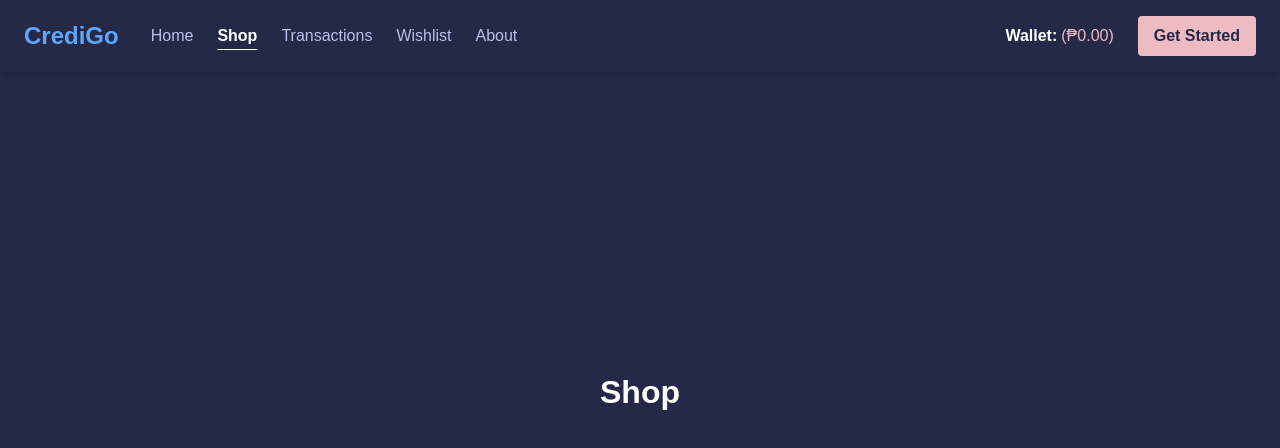
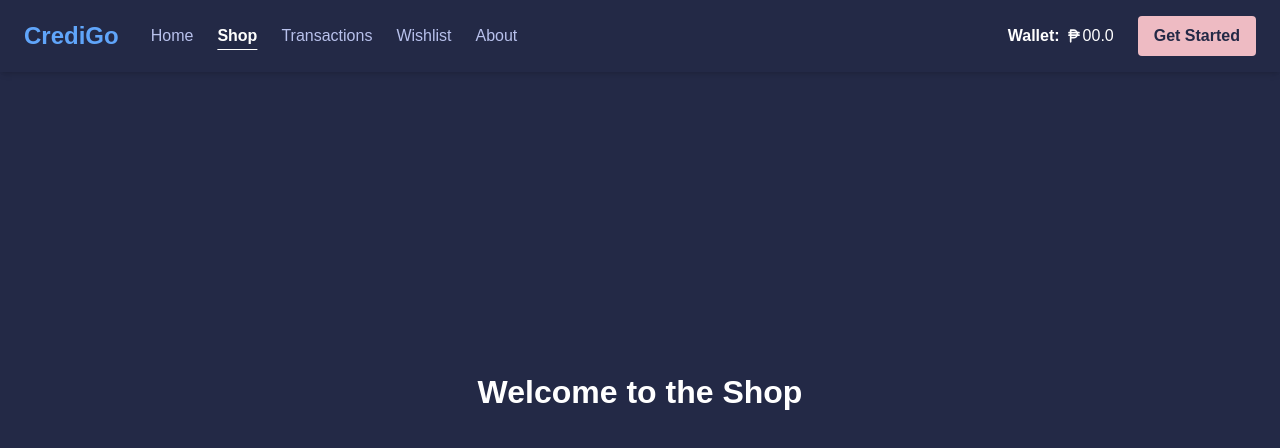
Before and after one commit to Dadaisuk1/IT342_CrediGo, a React (Vite) app in the folder frontend_web/: page /shop in a window 1280 px wide. Shown: the top 448 px of the page. Built offline with nearby package versions, Linux system fonts and the light colour scheme; a web font is replaced by a local one.

Commit message:
Lazy loading navbar

```diff
--- a/frontend_web/src/App.jsx
+++ b/frontend_web/src/App.jsx
@@ -12,6 +12,7 @@ const Transactions = lazy( () => import('./pages/Transactions'));
 const Wishlist = lazy(() => import('./pages/Wishlist'));
 const About = lazy(() => import('./pages/About'));
 const NotFound = lazy(() => import('./pages/NotFound'));
+const Wallet = lazy(() => import('./pages/Wallet'));
 
 // lazy load page for admin
 const AdminDashboard = lazy(() => import('./pages/admin/AdminDashboard'));
@@ -39,6 +40,7 @@ function App() {
         <Route path="/about" element={<About />} />
         <Route path="/admin/*" element={<AdminDashboard />} />
         <Route path="/dashboard" element={<Dashboard />} />
+        <Route path="/wallet" element={<Wallet />} />
 
         {/* <Route path="/admin" element={<ProtectedAdminRoute />} /> */}
 
--- a/frontend_web/src/components/layout/Navbar.jsx
+++ b/frontend_web/src/components/layout/Navbar.jsx
@@ -1,6 +1,7 @@
 import React from 'react';
 import { IoSearch } from 'react-icons/io5';
 import { FaRegUserCircle } from 'react-icons/fa';
+import { TbCurrencyPeso } from "react-icons/tb";
 import { NavLink, useLocation, useNavigate } from 'react-router-dom';
 
 const Navbar = () => {
@@ -34,9 +35,12 @@ const Navbar = () => {
             {/* Right Side: Wallet, Get Started or Profile/Search */}
             <div className="flex items-center gap-6">
                 {/* Wallet */}
-                <div className="items-center gap-5">
+                <div
+                onClick={() => handleNavigation('/wallet')}
+                className="flex items-center cursor-pointer">
                     <span className="font-semibold text-white">Wallet:</span>
-                    <a href="#" className="ml-1 text-[#EEBBC3]">(₱0.00)</a>
+                    <a className="ml-1 text-[#fff] flex items-center">
+                        <span><TbCurrencyPeso size={20} className="mr-[-1px]" /></span>00.0</a>
                 </div>
 
                 {/* Not Logged In */}
--- a/frontend_web/src/pages/About.jsx
+++ b/frontend_web/src/pages/About.jsx
@@ -1,5 +1,5 @@
-import React from "react";
-import Navbar from "../components/layout/Navbar";
+import React, {lazy} from "react";
+const Navbar = lazy(() => import('../components/layout/Navbar'));
 
 const About = () => {
     return (
--- a/frontend_web/src/pages/Home.jsx
+++ b/frontend_web/src/pages/Home.jsx
@@ -1,6 +1,7 @@
-import React from 'react';
+import React, { lazy } from 'react';
 import { useLocation, useNavigate } from 'react-router-dom';
-import Navbar from '../components/layout/Navbar';
+
+const Navbar = lazy(() => import('../components/layout/Navbar'));
 
 const Home = () => {
     const location = useLocation();
--- a/frontend_web/src/pages/Shop.jsx
+++ b/frontend_web/src/pages/Shop.jsx
@@ -1,14 +1,15 @@
-import React from 'react'
-import Navbar from '../components/layout/Navbar';
+import React, { Suspense, lazy } from 'react'
+
+const Navbar = lazy(() => import('../components/layout/Navbar'))
 
 const Shop = () => {
     return (
-        <>
+        <Suspense fallback={<div className="text-center p-10 text-gray-600">Loading...</div>}>
             <Navbar />
             <div className="flex flex-col items-center justify-center h-[80vh] gap-6">
-                <p className="text-[32px] font-semibold text-white">Shop</p>
+                <p className="text-[32px] font-semibold text-white">Welcome to the Shop</p>
             </div>
-        </>
+        </Suspense>
     );
 }
 
--- a/frontend_web/src/pages/Transactions.jsx
+++ b/frontend_web/src/pages/Transactions.jsx
@@ -1,5 +1,5 @@
-import React from 'react'
-import Navbar from '../components/layout/Navbar';
+import React, { lazy } from 'react'
+const Navbar = lazy(() => import('../components/layout/Navbar'));
 
 const Transactions = () => {
     return (
--- /dev/null
+++ b/frontend_web/src/pages/Wallet.jsx
@@ -0,0 +1,19 @@
+import React, { lazy } from 'react'
+import { TbCurrencyPeso } from "react-icons/tb";
+const Navbar = lazy(() => import('../components/layout/Navbar'))
+
+const Wallet = () => {
+  return(
+    <>
+      <Navbar />
+      <div className="flex justify-center items-center m-0 gap-5 h-[90vh] w-full">
+        <p className="text-white text-3xl">Current Balance:</p>
+        <p className="text-[#EEBBC3] flex gap-1 text-2xl items-center">
+        <TbCurrencyPeso size={30} color='#fff' />
+        00.0</p>
+      </div>
+    </>
+  )
+}
+
+export default Wallet;
--- a/frontend_web/src/pages/Wishlist.jsx
+++ b/frontend_web/src/pages/Wishlist.jsx
@@ -1,5 +1,5 @@
-import React from "react";
-import Navbar from "../components/layout/Navbar";
+import React, { lazy } from "react";
+const Navbar = lazy(() => import('../components/layout/Navbar'));
 
 const Wishlist = () => {
     return (
```
